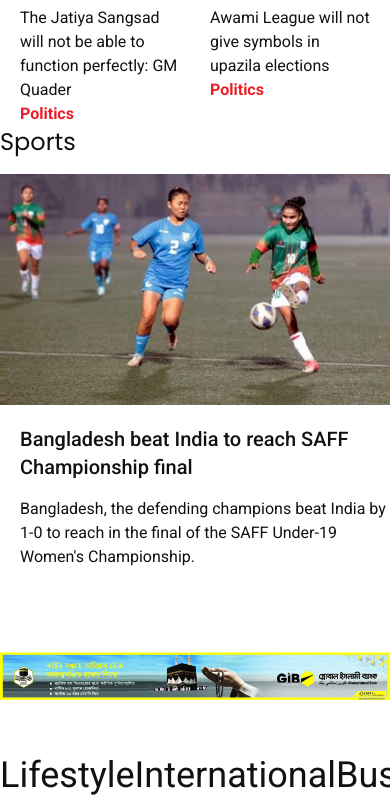
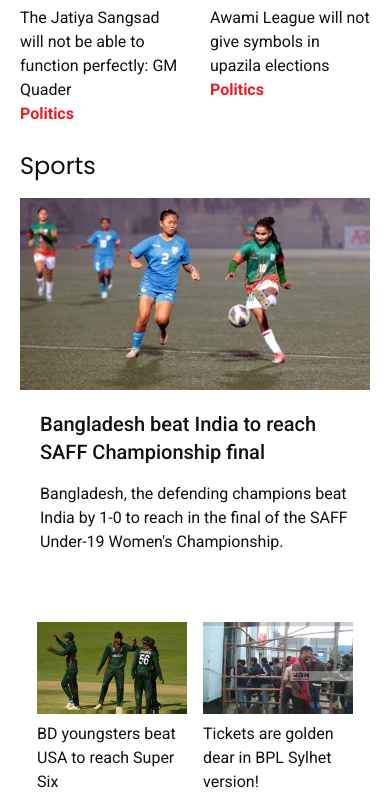
Before and after one commit to thehasandev/barta24, a React (Vite) app: page / in a window 390 px wide. Shown: the part 5328-6136 px from the top of the page. Built offline with nearby package versions, Linux system fonts and the light colour scheme.

Commit message:
sports  news responsive

```diff
--- a/src/components/layout/Sports.jsx
+++ b/src/components/layout/Sports.jsx
@@ -8,11 +8,11 @@ import GiftImg from "../../assets/5177891174330933212.gif"
 function Sports() {
     return (
         <section>
-            <Container>
-                <Flex className="gap-x-10">
+            <Container className="px-2 md:px-0">
+                <Flex className="md:gap-x-10 flex-wrap justify-center">
                     <div>
-                        <h1 className='font-pop mb-4 font-normal text-2xl text-[#111111]'>Sports</h1>
-                        <div className='w-[420px]'>
+                        <h1 className='font-pop mb-4 mt-6 md:mt-0 font-normal text-2xl text-[#111111]'>Sports</h1>
+                        <div className='md:w-[420px] w-[350px]'>
                             {
                                 sportsNews.map((item, index) => (
                                     index == 0 &&
@@ -31,11 +31,11 @@ function Sports() {
                     </div>
 
                     <div>
-                        <div className='flex mt-12 w-[500px] gap-5 flex-wrap'>
+                        <div className='flex mt-12 md:w-[500px] gap-4 justify-center md:gap-5 flex-wrap'>
                             {
                                 sportsNews.map((item, index) => (
                                     index > 0 &&
-                                    <div key={index} className='w-[224px]'>
+                                    <div key={index} className='md:w-[224px] w-[150px]'>
                                         <Image src={item.url} className="w-full" />
                                         <h2 className='font-roboto mt-2 font-normal text-base text-[#111111]'>{item.title}</h2>
                                     </div>
```
